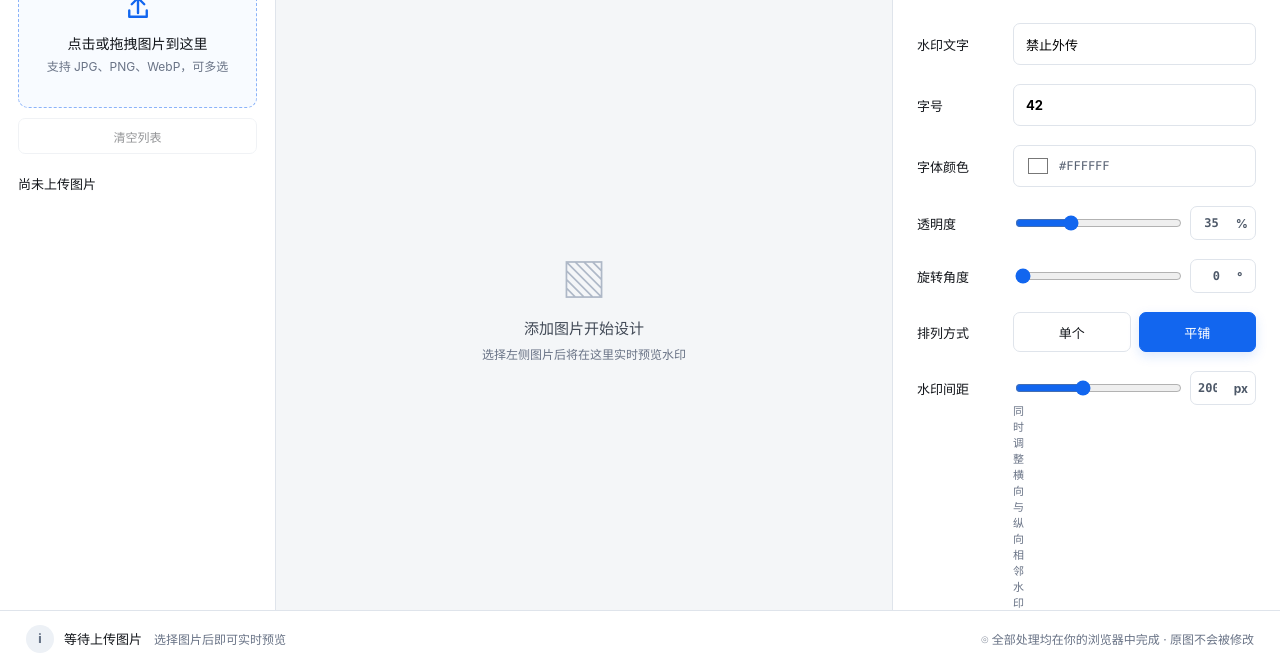
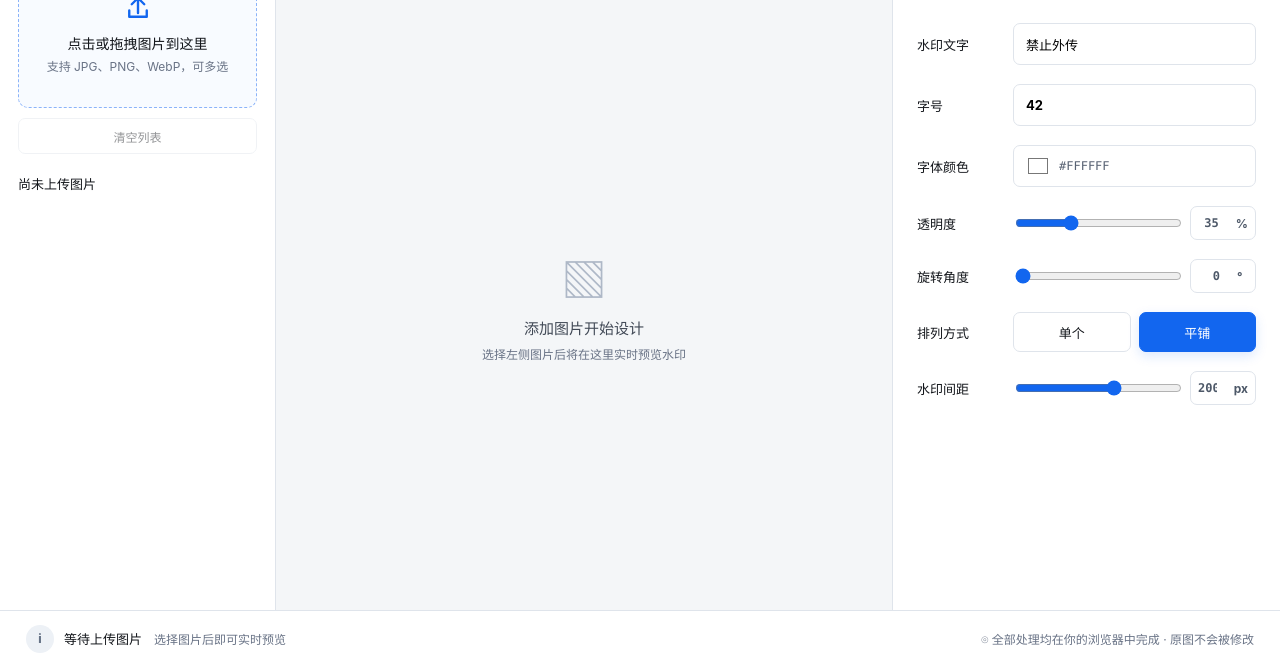
Before and after one commit to ooooovoooooo/batch-image-watermark, a plain HTML site: page assets/watermark-studio/index.html in a window 1280 px wide. Shown: the part 134-800 px from the top of the page. Drawn offline with Linux system fonts and the light colour scheme.

Commit message:
Expand watermark spacing range
Updated the range input for watermark gap to allow negative values.

```diff
--- a/assets/watermark-studio/index.html
+++ b/assets/watermark-studio/index.html
@@ -72,7 +72,7 @@
           <button type="button" data-value="single">单个</button><button class="active" type="button" data-value="tile">平铺</button>
         </div></fieldset>
 
-        <label class="field" id="gapField"><span>水印间距</span><span class="range-wrap"><input id="gap" type="range" min="0" max="500" step="5" value="200" /><span class="number-unit"><input id="gapValue" type="number" min="0" max="500" step="5" value="200" aria-label="水印间距数值" /><span>px</span></span></span><small class="field-hint">同时调整横向与纵向相邻水印之间的距离</small></label>
+        <label class="field" id="gapField"><span>水印间距</span><span class="range-wrap"><input id="gap" type="range" min="-1000" max="1000" step="5" value="200" /><span class="number-unit"><input id="gapValue" type="number" min="-1000" max="1000" step="5" value="200" aria-label="水印间距数值" /><span>px</span></span></span></label>
 
         <fieldset class="field choice-field" id="positionField" hidden><legend>位置</legend><div class="position-grid" id="positionGrid" aria-label="水印位置">
           <button type="button" data-value="top-left" aria-label="左上"></button><button type="button" data-value="top-center" aria-label="中上"></button><button type="button" data-value="top-right" aria-label="右上"></button>
```
